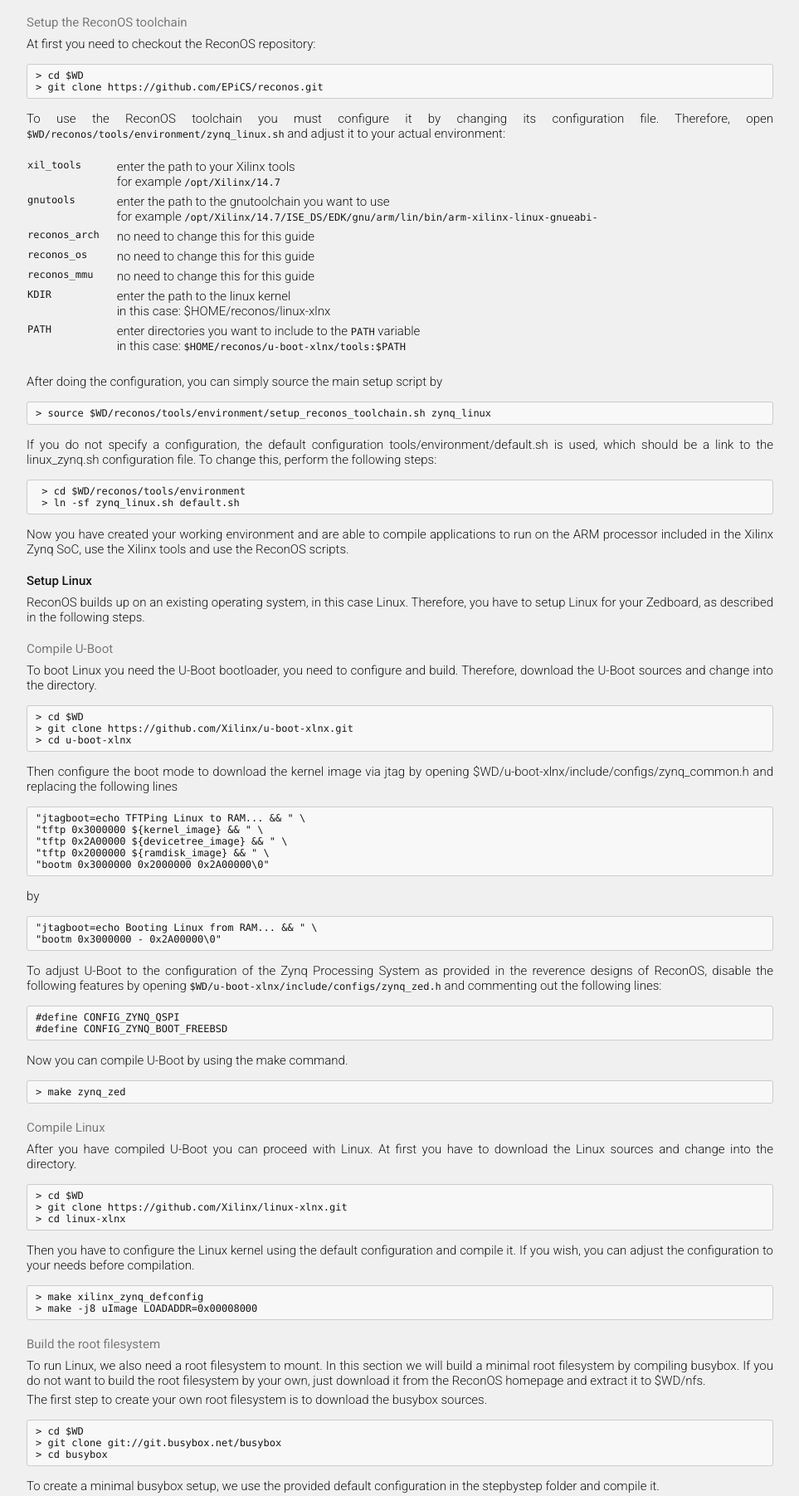
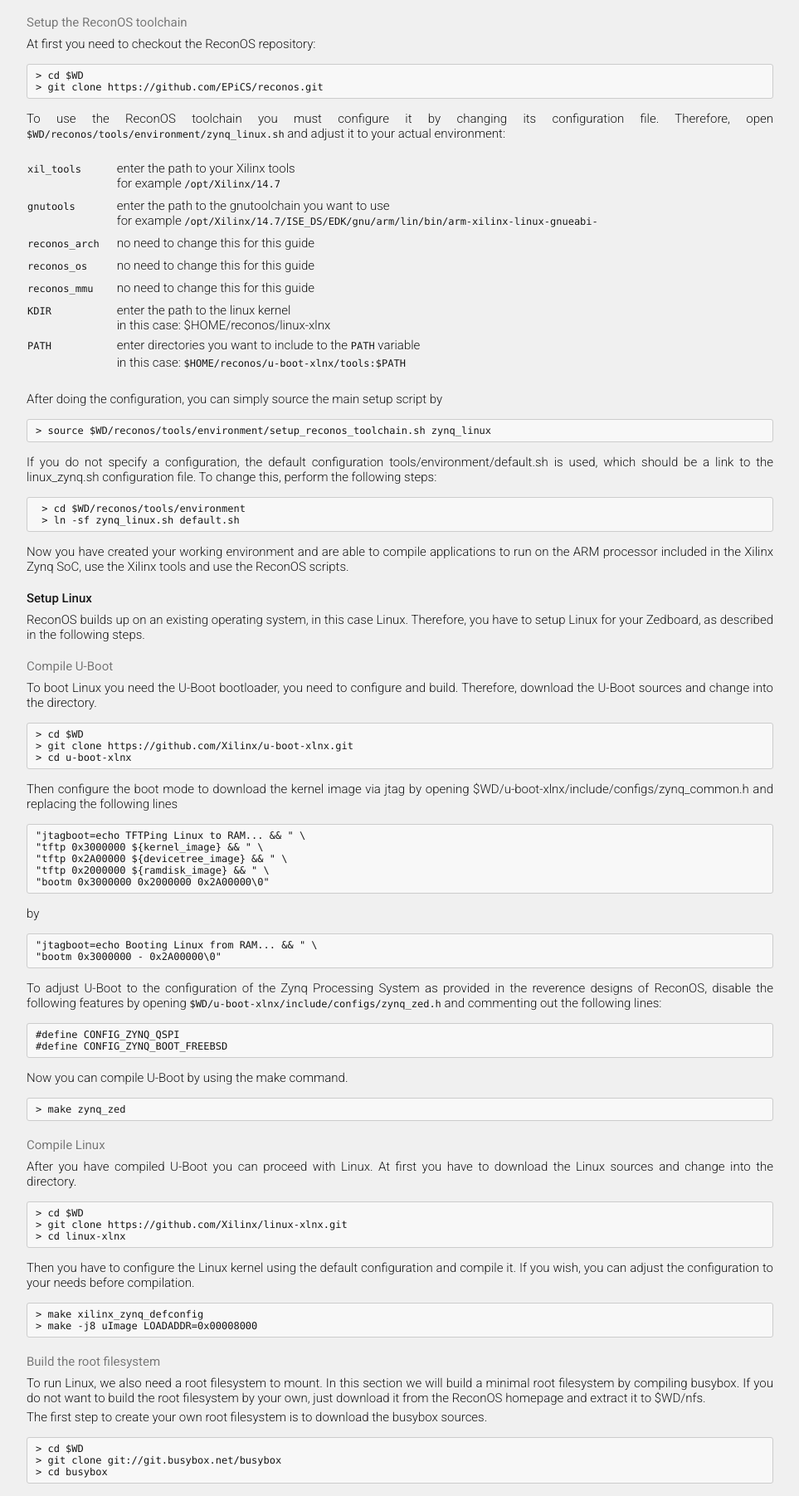
Before and after one commit to ReconOS/reconos.github.io, a Jekyll site: the page built from gettingstarted/tutorial/index.md, in a window 1280 px wide. Shown: the part 1251-3054 px from the top of the page at 83% size, without its empty margins (158-1121 px from the left). Built offline with Jekyll 4.4.1, drawn with Linux system fonts in a browser that asks for light colours; Markdown is read by kramdown in place of the engine named in the settings.

Commit message:
Some small style fix in tables

```diff
--- a/assets/css/base.css
+++ b/assets/css/base.css
@@ -115,7 +115,8 @@ th {
 
 td {
 	padding-right:20px;
-	padding-bottom:5px;
+	padding-top:3px;
+	padding-bottom:3px;
 
 	vertical-align:top;
 }
--- a/assets/css/code.css
+++ b/assets/css/code.css
@@ -2,6 +2,7 @@
 /* CSS Document */
 
 code { font-family:Consolas, "Liberation Mono", Courier, monospace; font-size:12px; }
+td code { line-height: 21px }
 
 .highlight { margin-bottom:15px; margin-top:15px; }
 .highlight pre { overflow:auto; margin:0px;}
```
Also changed, not shown: gettingstarted/demos/index.md (renamed from gettingstarted/starterkit/index.md). Lines whose indentation alone changed are shown as unchanged.
